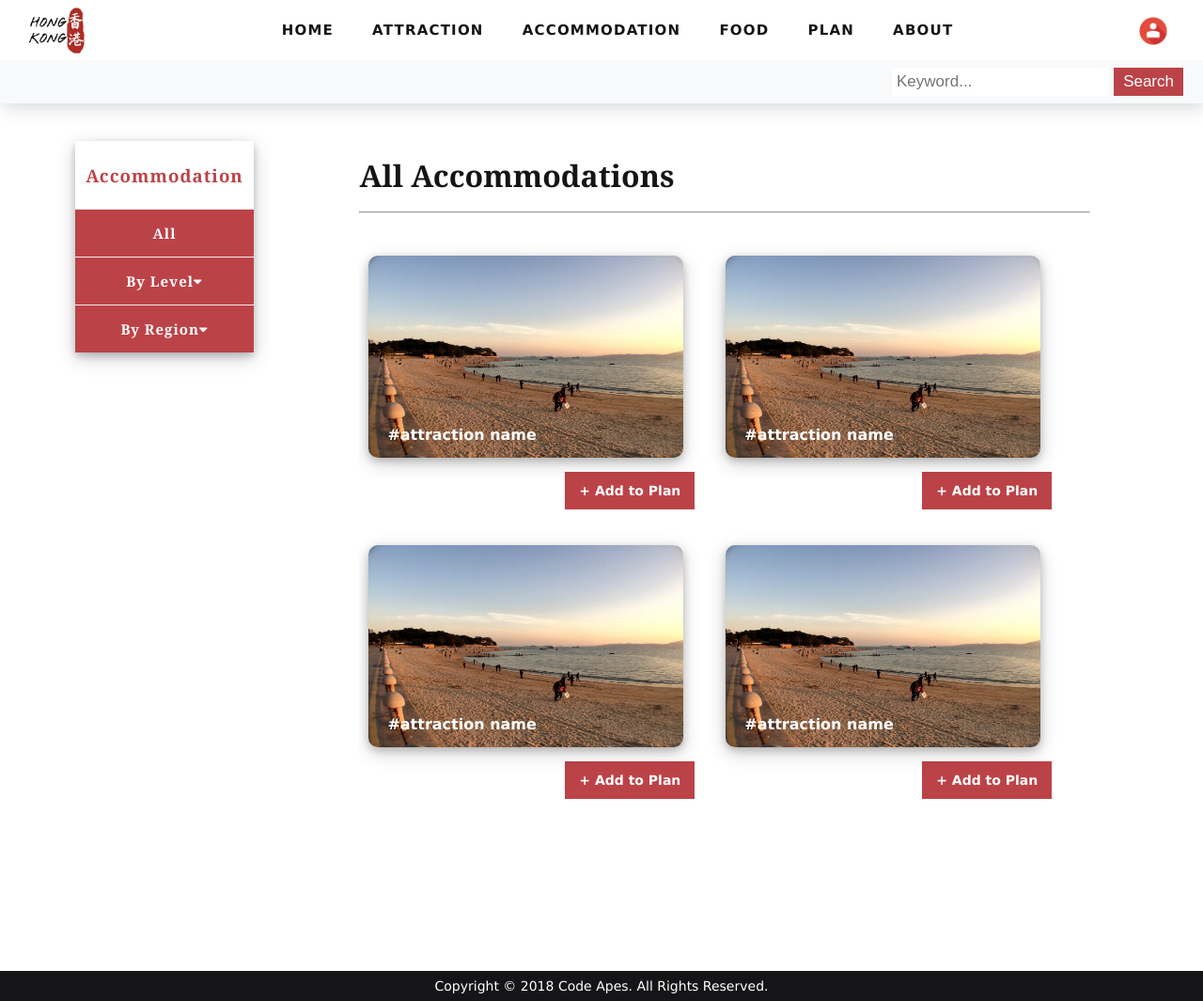
After one commit to Ddsluke/Tourism-website, a PHP site: page /accommodation.php in a window 1280 px wide. The commit adds this page. Shown: the whole page at 94% size. Run offline with PHP 8.4, Linux system fonts and the light colour scheme.

Commit message:
add php templates

```diff
--- /dev/null
+++ b/Html/accommodation.php
@@ -0,0 +1,86 @@
+<!DOCTYPE html>
+<html>
+<head>
+	<title>Attractions#</title>
+	<meta charset="utf-8">
+	<meta name="viewport" content="width=device-width, initial-scale=1.0">
+	<link type="text/css" rel="stylesheet" href="css/style.css">
+	<link type="text/css" rel="stylesheet" href="css/imgGallery.css">
+	<link rel="stylesheet" href="https://cdnjs.cloudflare.com/ajax/libs/font-awesome/4.7.0/css/font-awesome.min.css">
+</head>
+
+<body>
+<div class="wrapper">
+	<!-- topbar navigation menu -->
+	<?php
+	require('topbar.php');
+	?>
+	<!-- end topbar -->
+</div>
+<div class="wrapper" id="top">
+	<!-- main body -->
+	<main class="container">
+
+	<!-- sidebar navigation menu -->
+	<div class="sidebar">
+		<h3>Accommodation</h3>
+		<a href="#">All</a>
+		<a class="dropdown">By Level<i class="fa fa-caret-down"></i></a>
+			<div class="dropdown-container">
+				<a href="#">Level 2</a>
+				<a href="#">Level 3</a>
+				<a href="#">Level 4</a>
+				<a href="#">Level 5</a>
+			 </div>
+		<a class="dropdown">By Region<i class="fa fa-caret-down"></i></a>
+			<div class="dropdown-container">
+				<a href="#">Hong Kong Island</a>
+				<a href="#">Kowloon</a>
+				<a href="#">New Territories</a>
+			</div>
+	</div>
+	<!-- end sidebar -->
+
+		<div class="content">
+			<h1>All Accommodations</h1><hr><br>
+			<div class="card-deck">
+				<div class="row">
+					<div class="column">
+						<img src="img/attractions/baicheng.jpg" alt="#">
+						<div class="text"><a href="#">#attraction name</a></div>
+						<div class="button"><a href="#" class="btn btn-small">+ Add to Plan</a></div>
+					</div>
+					<div class="column">
+						<img src="img/attractions/baicheng.jpg" alt="#">
+						<div class="text"><a href="#">#attraction name</a></div>
+						<div class="button"><a href="#" class="btn btn-small">+ Add to Plan</a></div>
+					</div>
+				</div>
+				<div class="row">
+					<div class="column">
+						<img src="img/attractions/baicheng.jpg" alt="#">
+						<div class="text"><a href="#">#attraction name</a></div>
+						<div class="button"><a href="#" class="btn btn-small">+ Add to Plan</a></div>
+					</div>
+					<div class="column">
+						<img src="img/attractions/baicheng.jpg" alt="#">
+						<div class="text"><a href="#">#attraction name</a></div>
+						<div class="button"><a href="#" class="btn btn-small">+ Add to Plan</a></div>
+					</div>
+				</div>
+			</div>
+		</div>
+	</main>
+	<!-- end main body -->
+</div>
+
+<!-- footer -->
+<?php
+require('footer.php');
+?>
+<!-- end footer -->
+
+<script src="js/dropdown.js"></script>
+
+</body>
+</html>
--- a/Html/css/style.css
+++ b/Html/css/style.css
@@ -104,7 +104,7 @@ It should be used in conjunction with a second class or ID
 }
 
 #logo{
-	margin: -5px 25px 25px 20px;
+	margin: -5px 20px 0px 25px;
 }
 
 #logo img{
@@ -311,7 +311,12 @@ It should be used in conjunction with a second class or ID
 	color: #fff;
 }
 
-.current a{
+li.active > a {
 	color: #BB4348;
 	background-color: #fff;
 }
+
+.active a{
+	color: #BB4348;
+	background-color: #fff;
+}
--- /dev/null
+++ b/Html/footer.php
@@ -0,0 +1,7 @@
+<footer>
+	<div class="footer">
+		<div id="copyright" class="hoc clear">
+			<p>Copyright © 2018 Code Apes. All Rights Reserved.</p>
+		</div>
+	</div>
+</footer>
--- /dev/null
+++ b/Html/js/dropdown.js
@@ -0,0 +1,15 @@
+/* Loop through all dropdown buttons to toggle between hiding and showing its dropdown content - This allows the user to have multiple dropdowns without any conflict */
+var dropdown = document.getElementsByClassName("dropdown");
+var i;
+
+for (i = 0; i < dropdown.length; i++) {
+  dropdown[i].addEventListener("click", function() {
+	this.classList.toggle("active");
+	var dropdownContent = this.nextElementSibling;
+	if (dropdownContent.style.display === "block") {
+	  dropdownContent.style.display = "none";
+	} else {
+	  dropdownContent.style.display = "block";
+	}
+  });
+}
--- /dev/null
+++ b/Html/topbar.php
@@ -0,0 +1,34 @@
+<div class="wrapper">
+		<nav class="topnav">
+			<div id="logo" class="fl_left">
+				<a href="index.html"><img src="img/logo.jpg" alt="Homepage"></a>
+			</div>
+			<div class="topmenu" id="topmenu">
+				<li><a href="index.php">Home</a></li>
+				<li><a href="attraction.php">Attraction</a></li>
+				<li><a href="accommodation.php">Accommodation</a></li>
+				<li><a href="food.php">Food</a></li>
+				<li><a href="plan.php">Plan</a></li>
+				<li><a href="about.php">About</a></li>
+				<div id="account" class="fl_right">
+					<li><a href="Login.html"><img src="img/account_icon.png" alt="account"></a></li>
+				</div>
+			</div>
+			<div class="searchbar">
+				<div class="search-container">
+					<form action="/action_page#.php">
+					  <input type="text" placeholder="Keyword..." name="search">
+					  <button type="submit">Search</button>
+					</form>
+				</div>
+			</div>
+		</nav>
+</div>
+
+<script type="text/javascript">
+// Add active class to the current button (highlight it)
+$( ".wrapper .topnav .topmenu a" ).on( "click", function () {
+	$( ".wrapper .topnav .topmenu" ).find( "li.active" ).removeClass( "active" );
+	$( this ).parent( "li" ).addClass( "active" );
+});
+</script>
```
Also changed, not shown: Html/attraction.php (added, +85 -0 lines), Html/index.php (added, +75 -0 lines), Html/sidebar.php (added, +34 -0 lines), Html/topnav.php (added, +26 -0 lines), 1 other file.
